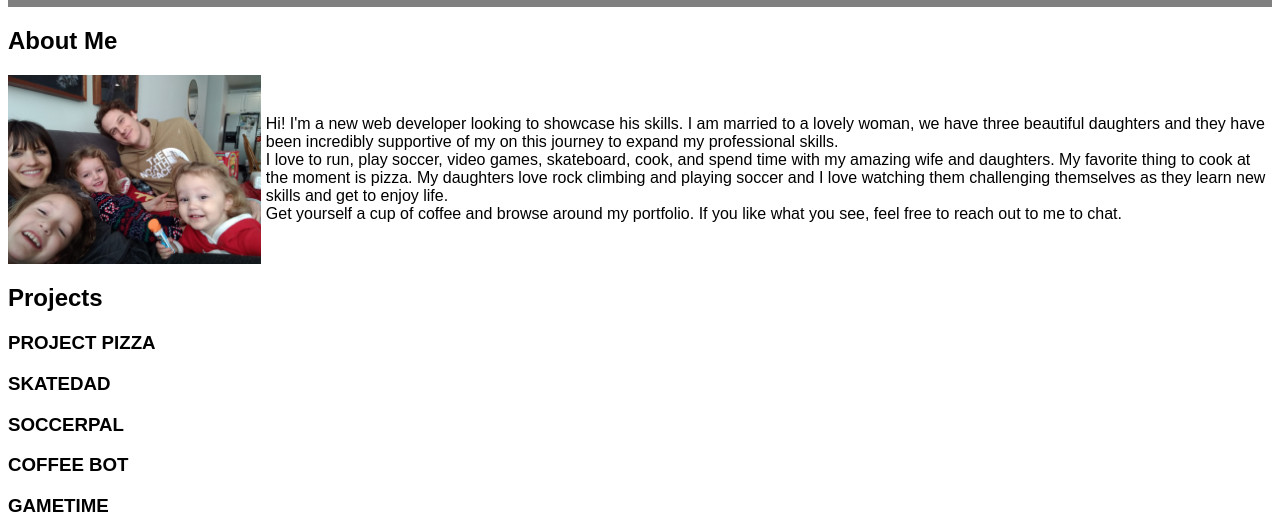
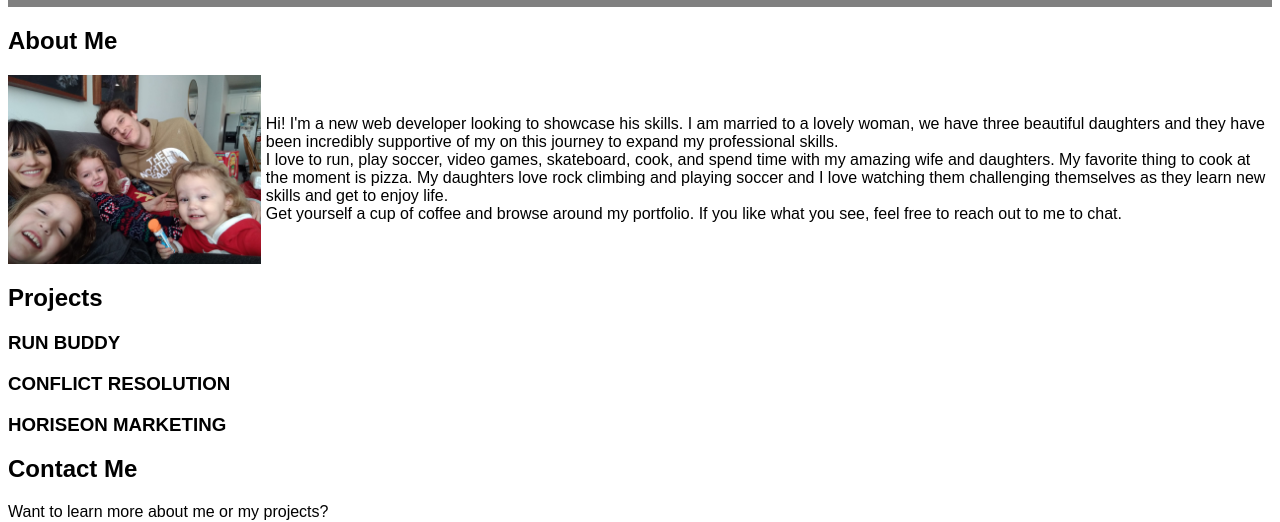
Before and after one commit to sambrown2588/PortfolioSB, a plain HTML site: page index.html in a window 1280 px wide. Shown: the part 101-623 px from the top of the page. Drawn offline with Linux system fonts and the light colour scheme.

```diff
--- a/index.html
+++ b/index.html
@@ -53,27 +53,17 @@
       <!-- PROJECT PIZZA -->
       <div>
         <h3>
-          PROJECT PIZZA
+          RUN BUDDY
         </h3>
       </div>
       <div>
         <h3>
-          SKATEDAD
+          CONFLICT RESOLUTION
         </h3>
       </div>
       <div>
         <h3>
-          SOCCERPAL
-        </h3>
-      </div>
-      <div>
-        <h3>
-          COFFEE BOT
-        </h3>
-      </div>
-      <div>
-        <h3>
-          GAMETIME
+          HORISEON MARKETING
         </h3>
       </div>
     </section>
```
Also changed, not shown: assets/conflict.png (added), assets/marketing.jpg (added), assets/run-buddy.jpg (added).
